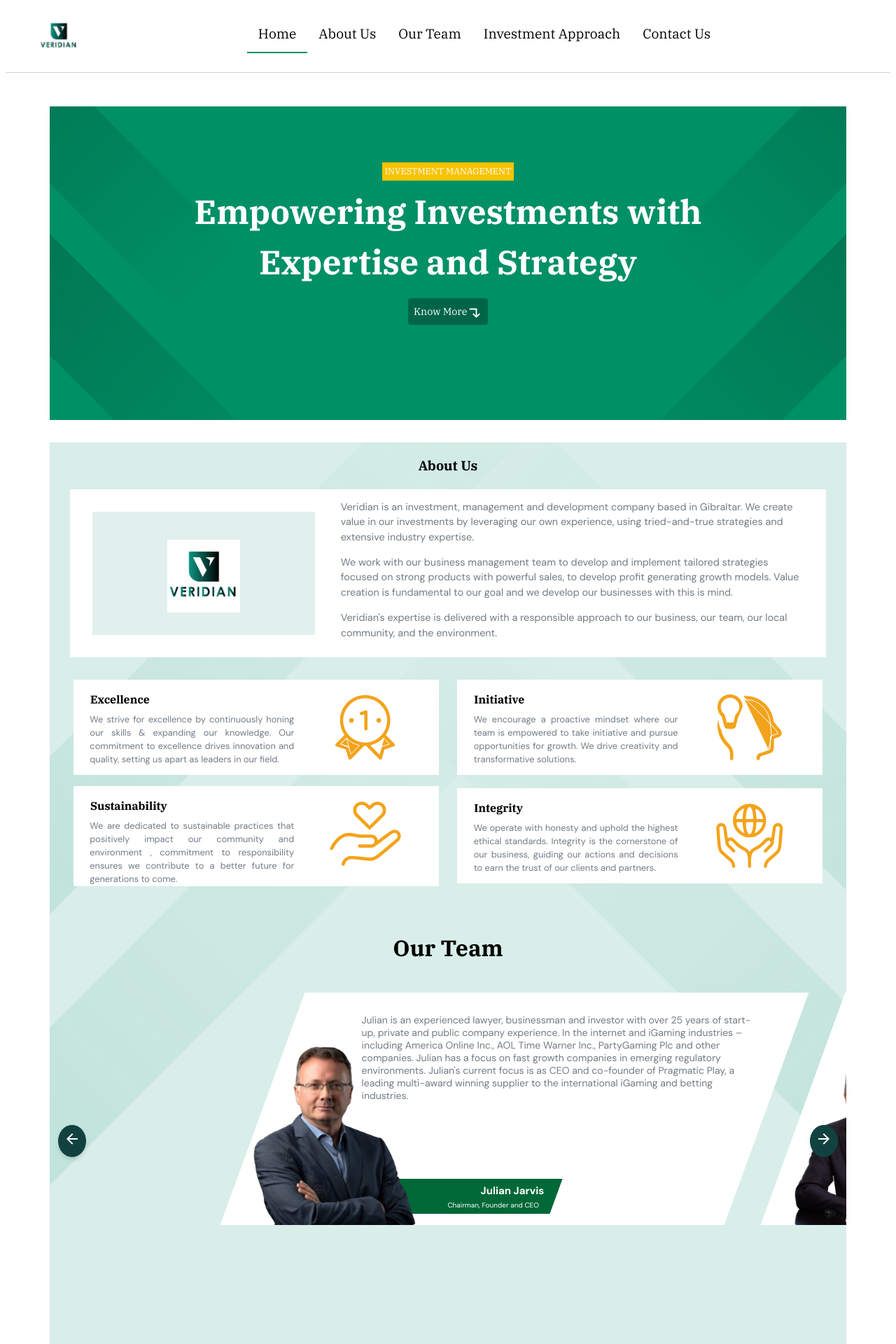
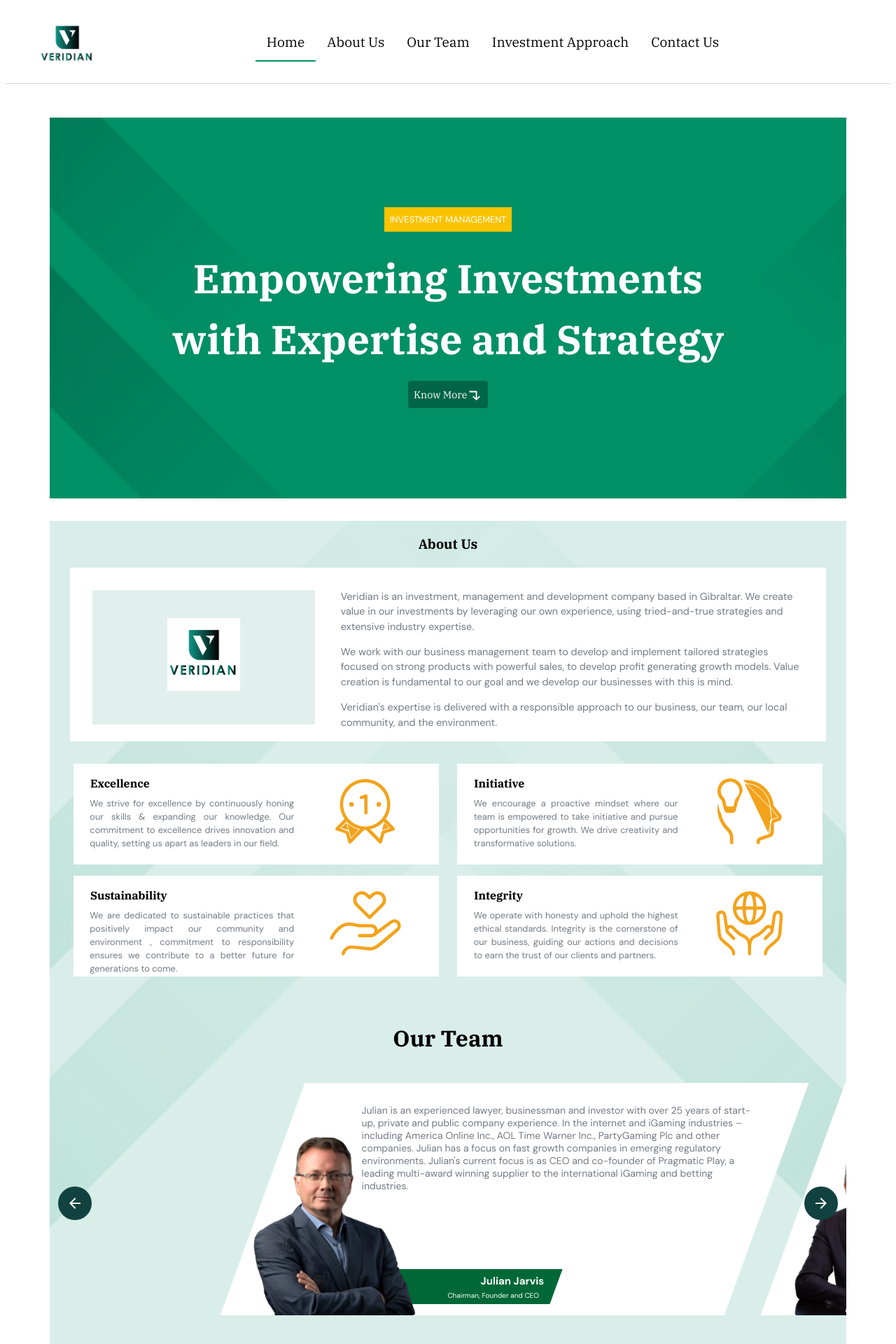
Before and after one commit to Dhanushri26/Veridian, a React (Vite) app: page / in a window 1280 px wide. Shown: the top 1920 px of the page at 70% size. Built offline with nearby package versions, Linux system fonts and the light colour scheme; a web font is replaced by a local one.

Commit message:
changes made in minor detail

```diff
--- a/src/components/appbar/Appbar.jsx
+++ b/src/components/appbar/Appbar.jsx
@@ -9,10 +9,11 @@ import {
 } from "@mui/material";
 // import {useRef } from "react";
 import { useState } from "react";
-import Logo from "../../assets/Mask group.svg";
+//import Logo from "../../assets/Mask group.svg";
 import useSectionStore from "../../useSectionStore";
 import MenuIcon from "@mui/icons-material/Menu";
 import CloseIcon from "@mui/icons-material/Close";
+import Logoicon from '../../assets/Veridian-Logo-01 1.svg';
 const Appbar = () => {
   // const [selected, setSelected] = useState("Home");
   const { selectedSection, setSelectedSection } = useSectionStore();
@@ -40,12 +41,13 @@ const Appbar = () => {
     <MuiAppbar sx={style.appBar}>
       <Box sx={style.top}>
         <img
-          src={Logo}
+          src={Logoicon}
           alt="Logo"
           style={{
-            height: "3.5em",
-            justifyContent: "flex-start",
+            height: "5em",
+            justifyContent: "center",
             paddingLeft: "3em",
+            // marginTop: "-.50em",
           }}
         />
         <Box sx={style.menu}>
@@ -107,7 +109,7 @@ const style = {
     backgroundColor: "white",
     color: "gray",
     height: "100%",
-    minHeight:"6em",
+    minHeight:"7em",
     width: "100%",
     display: "flex",
     justifyContent: "space-between",
@@ -141,7 +143,7 @@ const style = {
     height: "3em",
     fontWeight: 200,
     fontFamily: "'IBM Plex Serif', sans-serif",
-    marginTop: "0em",
+    // marginTop: "-1em",
     "@media (max-width: 700px)": {
       display: "none",
     },
--- a/src/components/boxes/Boxes.jsx
+++ b/src/components/boxes/Boxes.jsx
@@ -22,7 +22,7 @@ const Boxes = () => {
             />
           </Box>
 
-          <Grid2 size={8} sx={{ height: "auto" }}>
+          <Grid2 size={8} sx={{ height: "auto",margin:"auto" }}>
             <Typography sx={style.typo1}>
               Veridian is an investment, management and development company
               based in Gibraltar. We create value in our investments by
@@ -81,7 +81,7 @@ const style = {
     backgroundColor: "#d9eee9",
     margin: "auto",
     marginTop: "2em",
-    paddingBottom:0,
+    // paddingBottom:0,
     // paddingBottom: "10em",
     backgroundImage: `url(${bg})`,
     backgroundRepeat: "no-repeat",
@@ -136,8 +136,6 @@ const style = {
     width: "100%",
     margin: "auto",
     backgroundColor: "white",
-    height: "auto",
-
     }
   },
   grid1: {
@@ -167,9 +165,11 @@ const style = {
   },
 
   boxed2: {
+    height: "auto",
+    minHeight:"11em",
 
-    height:"11em",
-    paddingBottom:0,
+    paddingBottom:"1em",
+    marginBottom:"1.5em",
     backgroundColor: "#e1f0ed",
     width: "50em",
     display: "flex",
@@ -201,8 +201,8 @@ const style = {
   },
   boxed: {
     width: "98%",
-    height: "auto",
-    minHeight:"8.5em",
+    height: "100%",
+    minHeight:"9em",
     justifyContent: "space-between",
     backgroundColor: "#ffffff",
     "@media (max-width: 700px)": {
--- a/src/components/intro/Intro.jsx
+++ b/src/components/intro/Intro.jsx
@@ -33,33 +33,37 @@ const style = {
     background: `url(${background})`,
     backgroundSize: "cover",
     height: "auto",
-    minHeight: "28rem",
+    minHeight: "34rem",
     textAlign: "center",
     margin: "auto",
     marginTop:"3em",
     "@media (max-width: 600px)": {
-      height: "40rem",
+      height:"auto",
+      minHeight: "40rem",
       paddingTop: "2rem",
       marginTop:"1rem",
       fontSize: "0.8em",
       width:"100%",
+
 
     },
   },
   introwelcome: {
     color: "white",
     fontSize: "0.8em",
-    marginTop: "5rem",
+    marginTop: "8rem",
     backgroundColor: "#f9c300",
     display: "inline-block",
-    padding: "0.2rem",
+    padding: "0.5rem",
+    fontFamily:"DM Sans",
+
   },
   center: {
     color: "white",
-    fontSize: "3em",
+    fontSize: "3.6em",
     width: "70%",
     margin: "auto",
-    marginTop: "0.5rem",
+    marginTop: "1.5rem",
     fontWeight: "bold",
   },
   knowmore: {
--- a/src/components/investments/Investments.jsx
+++ b/src/components/investments/Investments.jsx
@@ -190,13 +190,17 @@ const style = {
   investbox: {
     width: "90%",
     height: "auto",
-    minHeight: "50em",
-    paddingBottom: "2em",
+    minHeight: "46em",
+    // paddingBottom: "0em",
     margin: "auto",
+    padding:0,
+    paddingBottom:"1em",
+    // marginBottom: "5em",
     backgroundColor: "#d9eee9",
     justifyContent: "flex-start",
     alignItems: "flex-start",
     textAlign: "center",
+    // marginBottom:"-2em",
     "@media (max-width: 700px)": {
       marginBottom: "3em",
       width: "100%",
--- a/src/components/profiles/ProfileCard.css
+++ b/src/components/profiles/ProfileCard.css
@@ -9,7 +9,8 @@
   overflow: hidden;
   border-radius: 8px;
   margin: 2%;
-  height: 30em;
+  height:auto;
+  min-height: 25em;
   padding-inline: 4em;
   margin-bottom: 0;
   margin-top: 0;
@@ -212,7 +213,9 @@
     justify-content: center; */
     /* padding: 1em; */
     /* margin-left: 0; */
-    width: 98%;
+    width: 100%;
+
+
   }
 
   .profile-image img {
@@ -223,6 +226,7 @@
     padding: 0;
     /* left: -50%; */
      width:auto;
+
     /* width: 100%;
     min-height: 10em; */
     /* margin-left: 3em; */
@@ -239,18 +243,21 @@
     /* word-wrap: break-word; */
     text-align: left;
     flex-direction: column-reverse;
+    width:"96%"
   }
   .text-content .description {
     /* margin-left: 3em; */
     margin:auto;
-    margin-top: 2em;
+    margin-top: 1em;
+    margin-left: -10%;
+    width:"10%"
   }
   .name-tag {
     position: relative;
     width: 90%;
     text-align: left;
     margin:0;
-    margin-left: -70%;
+    margin-left: -80%;
 
     /* left: -10%; */
     /* left: -20%; */
--- a/src/components/slider/TeamSwiper.jsx
+++ b/src/components/slider/TeamSwiper.jsx
@@ -59,8 +59,11 @@ const TeamSwiper = () => {
           transform: "translateY(-50%)",
           backgroundColor: "#11423f",
           color: "white",
-          fontSize: "1.5em",
-          boxShadow: "0 4px 6px rgba(0,0,0,0.1)",
+          paddingTop:"0.5em",
+          height:"2em",
+          width:"2em",
+          // fontSize: "1.5em",
+          // boxShadow: "0 4px 6px rgba(0,0,0,0.1)",
           "&:hover": { backgroundColor: "#f0f0f0" },
           display : {xs:"none",md:"block"}
         }}
@@ -78,9 +81,12 @@ const TeamSwiper = () => {
           transform: "translateY(-50%)",
           backgroundColor: "#11423f",
           color: "white",
-          fontSize: "1.5em",
+          // fontSize: "1.5em",
+          paddingTop:"0.5em",
+          height:"2em",
+          width:"2em",
           display : {xs:"none",md:"block"},
-          boxShadow: "0 4px 6px rgba(0,0,0,0.1)",
+          // boxShadow: "0 4px 6px rgba(0,0,0,0.1)",
           "&:hover": { backgroundColor: "#f0f0f0" },
         }}
       >
@@ -111,6 +117,7 @@ const TeamSwiper = () => {
           marginTop: "0.5rem",
           overflow: "hidden",
           height:"auto",
+          marginBottom:"-2em"
           // minHeight:"80em",
 
 
```
Also changed, not shown: src/assets/Vector.png (added), src/assets/Veridian-Logo-01 1.svg (added).
